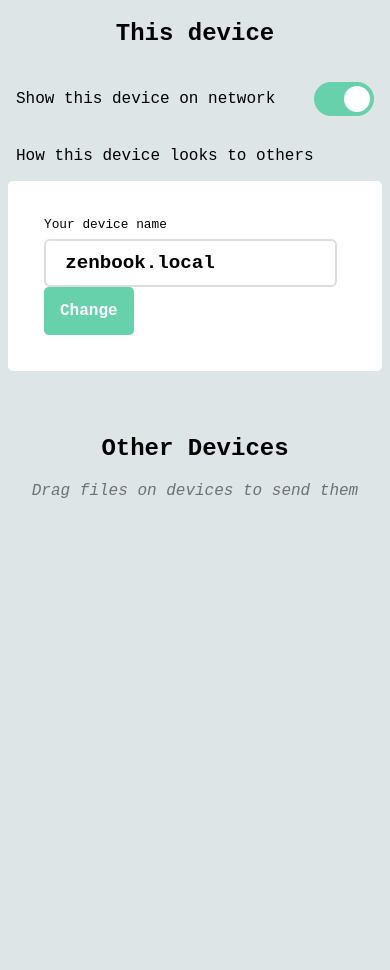
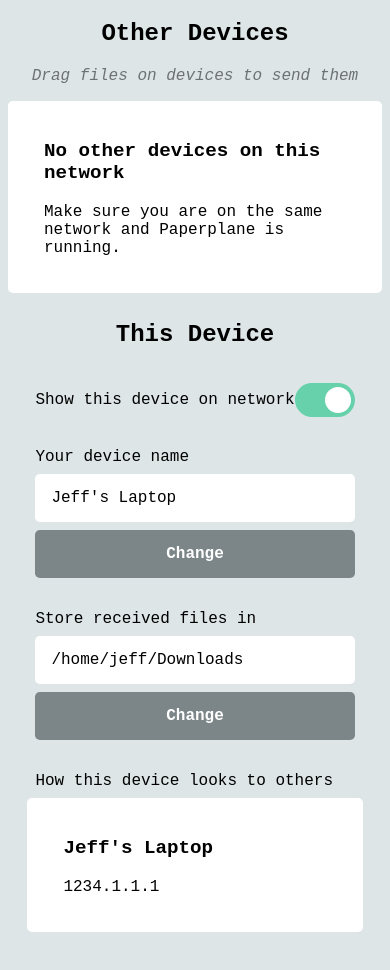
Before and after one commit to frac-tion/paperplane-frontend, a plain HTML site: page index.html in a window 390 px wide. Before the commit the page ends 844 px from the top, so only its background shows below. Drawn offline with Linux system fonts and the light colour scheme; no server answers.

Commit message:
[ui] responsive, more settings

```diff
--- a/index.html
+++ b/index.html
@@ -10,7 +10,9 @@
 
 <body>
   <div class="app">
-    <h2>This device</h2>
+
+    <div class="settings-column">
+      <h2>This Device</h2>
       <div class="settings-row">
         <p>Show this device on network</p>
         <label class="switch">
@@ -18,19 +20,38 @@
           <div class="slider round"></div>
         </label>
       </div>
-    <p class="description">How this device looks to others</p>
-    <div class="device device-settings" id="device-settings">
-      <p class="small">Your device name</p>
-      <input class="device-name-input" type="text" value="zenbook.local">
-      <button class="device-name-btn">Change</button>
-      <!-- <p class="small">Your IP address</p>
-      <h3>Other Devices</h3> -->
+
+      <p class="description">Your device name</p>
+      <div class="textinput-row">
+          <input class="settings-input" type="text" value="Jeff's Laptop">
+          <button class="settings-btn">Change</button>
       </div>
 
+      <p class="description">Store received files in</p>
+      <div class="textinput-row">
+          <input class="settings-input" type="text" value="/home/jeff/Downloads">
+          <button class="settings-btn">Change</button>
+      </div>
+
+      <p class="description">How this device looks to others</p>
+      <div class="device device-settings">
+        <h3>Jeff's Laptop</h3>
+        <p>1234.1.1.1</p>
+      </div>
+
+    </div>
+
+    <div class="device-column">
       <div class="device-list" id="device-list">
         <h2>Other Devices</h2>
         <p class="info">Drag files on devices to send them</p>
+        <div class="device dropzone">
+          <h3>No other devices on this network</h3>
+          <p>Make sure you are on the same network and Paperplane is running.</p>
         </div>
+      </div>
+    </div>
+
   </div>
 
   <script src='lib/jquery.min.js'></script>
--- a/style.css
+++ b/style.css
@@ -17,19 +17,45 @@ h3 {
 }
 
 .app {
+  margin: 0 auto 2em;
+  display: flex;
+  flex-direction: column-reverse;
+  align-items: center;
+}
+@media screen and (min-width: 480px) {
+  .settings-column,
+  .device-column {
+    width: 30em;
+  }
+}
+@media screen and (min-width: 1100px) {
+  .app {
+    width: 65em;
+    align-items: flex-start;
+    flex-direction: row;
+    justify-content: space-around;
+  }
+}
+.settings-column,
+.device-column {
   max-width: 30em;
-  margin: 0 auto;
+}
+.settings-column {
+
+}
+.device-column {
+
 }
 
+
 .device-list {
-  margin-top: 4em;
 }
 .device {
+  margin: 0.5em;
   padding: 1em 2em;
-  margin: 0.5em;
+  border-radius: 0.3em;
+  border: 4px solid #fff;
   background-color: #fff;
-  border: 4px solid #fff;
-  border-radius: 0.3em;
 }
 .device.on-dragover,
 .device:-moz-drag-over {
@@ -58,42 +84,74 @@ h3 {
 .settings-row {
   height: 4em;
   padding: 0 1em;
+
   display: flex;
   justify-content: space-between;
   align-items: center;
 }
 .description {
   padding-left: 1em;
+  margin-bottom: 0.5em;
 }
 .small {
   font-size: 0.8em;
   margin: 0;
 }
-.device-settings {
-  padding: 2em;
+
+.textinput-row {
+  padding: 0 1em;
+  margin-bottom: 2em;
+
+  display: flex;
+  flex-direction: column;
+  align-items: center;
 }
-.device-name-input,
-.device-name-btn {
+.settings-input,
+.settings-btn {
+  width: 100%;
   height: 3rem;
-  font-weight: 600;
   border: none;
   border-radius: 0.3em;
 }
-.device-name-input {
-  font-size: 1.2em;
-  margin-top: 0.4em;
+.settings-input {
+  flex-grow: 1;
+  flex-shrink: 1;
+
+  margin-bottom: 0.5em;
+  font-size: 1em;
   padding: 0 1em;
-  border: 2px solid #ddd;
 }
-.device-name-btn {
+.settings-btn {
+  flex-shrink: 0;
+
   padding: 0 1em;
   font-size: 1em;
-  background-color: #66d1ab;
+  font-weight: 600;
+  background-color: #7C8689;
   color: #fff;
+}
+@media screen and (min-width: 400px) {
+  .textinput-row {
+    flex-direction: row;
+  }
+  .settings-input,
+  .settings-btn {
+    width: auto;
+  }
+  .settings-input {
+    margin-bottom: 0;
+    border-top-right-radius: 0;
+    border-bottom-right-radius: 0;
+  }
+  .settings-btn {
+    border-top-left-radius: 0;
+    border-bottom-left-radius: 0;
+  }
 }
 
 /* The switch - the box around the slider */
 .switch {
+  flex-shrink: 0;
   position: relative;
   display: inline-block;
   width: 60px;
```
Lines whose indentation alone changed are shown as unchanged.
